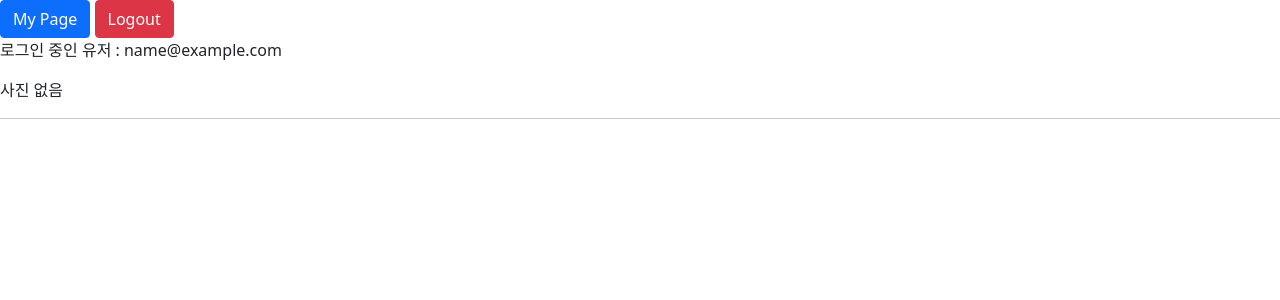
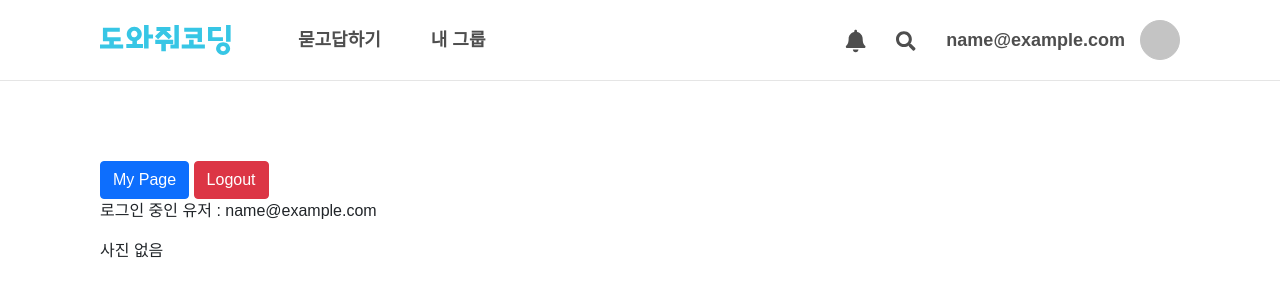
Before and after one commit to hongsy0113/Piro16_Help_Coding, a Django app: page / in a window 1280 px wide. Shown: the top 300 px of the page. Run offline with Django 4.2, Linux system fonts and the light colour scheme; the visitor is signed in with stand-in values (Sample User, id 1); parts of the project's set-up code (start-up, migrations or seed data) failed here and were passed over; some libraries are stand-ins or nearby versions.

Commit message:
[design] user main add navbar

```diff
--- a/static/css/base.css
+++ b/static/css/base.css
@@ -47,11 +47,21 @@ header li, header a {
     gap: 30px;
 }
 
+.header__mypagecontainer {
+    display: flex;
+    align-items: center;
+    gap: 15px;
+}
 .header__mypagebtn {
     width: 40px;
     height: 40px;
     border-radius: 50%;
     background: #C4C4C4;
+    overflow: hidden;
+    display: flex;
+    align-items: center;
+    justify-content: center;
+    border: 1px solid #C4C4C4;
 }
 
 section{
--- a/templates/base.html
+++ b/templates/base.html
@@ -15,7 +15,7 @@
     <script src="https://use.fontawesome.com/releases/v5.2.0/js/all.js"></script>
     {% block js %}
     {% endblock %}
-    <title>Help Coding!</title>
+    <title>도와줘, 코딩</title>
 </head>
 <body>
     <header>
@@ -46,8 +46,13 @@
                 <a class="header__searchbtn" href="#"><svg width="20" height="20" viewBox="0 0 20 20" fill="none" xmlns="http://www.w3.org/2000/svg">
                     <path d="M19.2349 17.109L15.4381 13.3122C15.2668 13.1408 15.0345 13.0456 14.7907 13.0456H14.17C15.2211 11.7013 15.8456 10.0105 15.8456 8.1711C15.8456 3.79545 12.3002 0.25 7.92452 0.25C3.54887 0.25 0.00341797 3.79545 0.00341797 8.1711C0.00341797 12.5467 3.54887 16.0922 7.92452 16.0922C9.76389 16.0922 11.4547 15.4677 12.799 14.4166V15.0373C12.799 15.2811 12.8942 15.5134 13.0656 15.6847L16.8624 19.4815C17.2204 19.8395 17.7992 19.8395 18.1534 19.4815L19.2311 18.4038C19.5891 18.0458 19.5891 17.467 19.2349 17.109ZM7.92452 13.0456C5.23211 13.0456 3.05 10.8673 3.05 8.1711C3.05 5.47869 5.2283 3.29658 7.92452 3.29658C10.6169 3.29658 12.799 5.47488 12.799 8.1711C12.799 10.8635 10.6207 13.0456 7.92452 13.0456Z" fill="#4E4E4E"/>
                     </svg>
+                </a>
+                <div class="header__mypagecontainer">
+                    <a href="{%  url 'user:mypage' %}">{{user.email}}</a>
+                    <a class="header__mypagebtn" href="{% url 'user:mypage' %}">
+                        {% if user.img %}<img src="{{ user.img.url }}" style='height: 100%; width: auto; object-fit: contain'>{% else %}<p class="header__mypagebtn-noimage"></p>{% endif %}
                     </a>
-                <a class="header__mypagebtn" href="{% url 'user:mypage' %}"></a>
+                </div>
             {% else %}
             <ul>
                 <li><a href="#">도와줘코딩 가입</a></li>
--- a/templates/user/main.html
+++ b/templates/user/main.html
@@ -1,15 +1,6 @@
-<!DOCTYPE html>
-<html lang="en">
-    <head>
-        <meta charset="UTF-8">
-        <meta http-equiv="X-UA-Compatible" content="IE=edge">
-        <meta name="viewport" content="width=device-width, initial-scale=1.0">
-        <link href="https://cdn.jsdelivr.net/npm/bootstrap@5.1.3/dist/css/bootstrap.min.css" rel="stylesheet" integrity="sha384-1BmE4kWBq78iYhFldvKuhfTAU6auU8tT94WrHftjDbrCEXSU1oBoqyl2QvZ6jIW3" crossorigin="anonymous">
-        <title>도와줘, 코딩</title>
-    </head>
-    <body>
-        <script src="https://cdn.jsdelivr.net/npm/bootstrap@5.1.3/dist/js/bootstrap.bundle.min.js" integrity="sha384-ka7Sk0Gln4gmtz2MlQnikT1wXgYsOg+OMhuP+IlRH9sENBO0LRn5q+8nbTov4+1p" crossorigin="anonymous"></script>
-        <script src="https://cdn.jsdelivr.net/npm/axios/dist/axios.min.js"></script>
+{% extends 'base.html' %}
+{% block content %}
+
 {% if user.is_authenticated %}
 <button class="btn btn-primary"><a class="text-white" href="{% url 'user:mypage' %}" style="text-decoration: none">My Page</a></button>
 <button class="btn btn-danger"><a class="text-white" href="{% url 'user:logout' %}" style="text-decoration: none">Logout</a></button>
@@ -25,8 +16,4 @@
 </div>
 {% endif %}
 
-        <hr>
-        {% block content %}
 {% endblock content %}
-    </body>
-</html>
```
Lines whose indentation alone changed are shown as unchanged.
